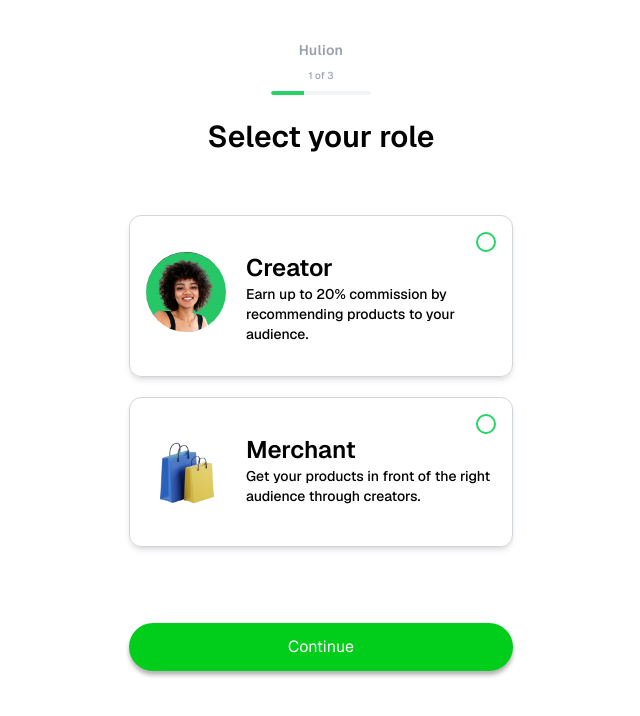
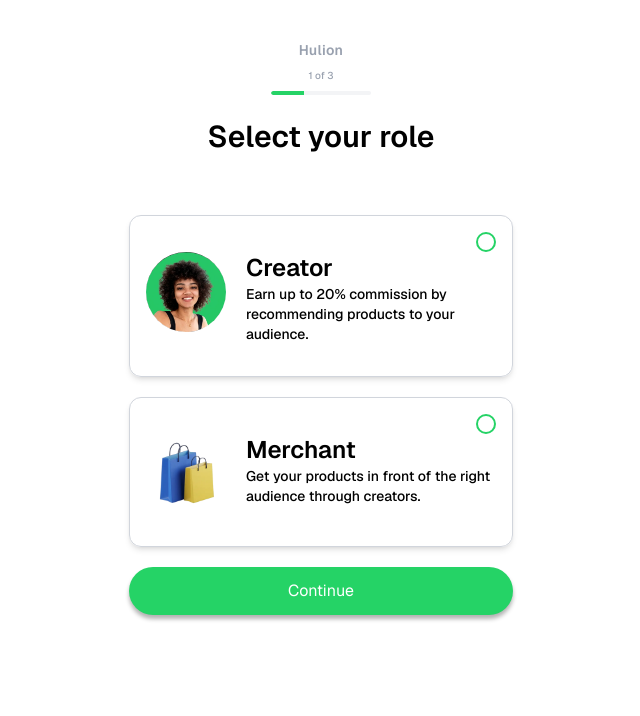
Before and after one commit to Mcdon1131/Helin, a React (Vite) app in the folder my-app/: page /setup/role in a window 1280 px wide. Shown: the top 716 px of the page, without its empty margins (319-959 px from the left). Built offline with nearby package versions, Linux system fonts and the light colour scheme.

Commit message:
Update RolePage.jsx

```diff
--- a/my-app/Pages/UserSetups/RolePage.jsx
+++ b/my-app/Pages/UserSetups/RolePage.jsx
@@ -28,7 +28,7 @@ function RolePage() {
   ];
 
   return (
-    <div className="min-h-screen flex justify-center mt-[24px] bg-white">
+    <div className="min-h-screen max-w-130 mx-auto flex flex-cols justify-center mt-[24px] bg-white gap-[20px]">
       <div className="w-full max-w-sm">
         <h2 className="text-center text-3xl font-semibold">Select your role</h2>
         <div className="flex flex-col space-y-5 mt-15">
@@ -41,13 +41,13 @@ function RolePage() {
             />
           ))}
         </div>
-        <Link
-          className={`flex items-center justify-center w-full px-10 py-3 rounded-4xl shadow-[0_4px_4px_rgba(0,0,0,0.3)] bg-[#00ce1b] mt-19 text-white`}
+        <div className="justi"><Link
+          className={`flex bg-[#25D366] mt-[20px] items-center justify-center w-full px-10 py-3 rounded-4xl shadow-[0_4px_4px_rgba(0,0,0,0.3)] bg-[#00ce1b] mt-19 text-white`}
           to="/setup/storefront"
         >
           {" "}
           Continue
-        </Link>
+        </Link></div>
       </div>
     </div>
   );
```
